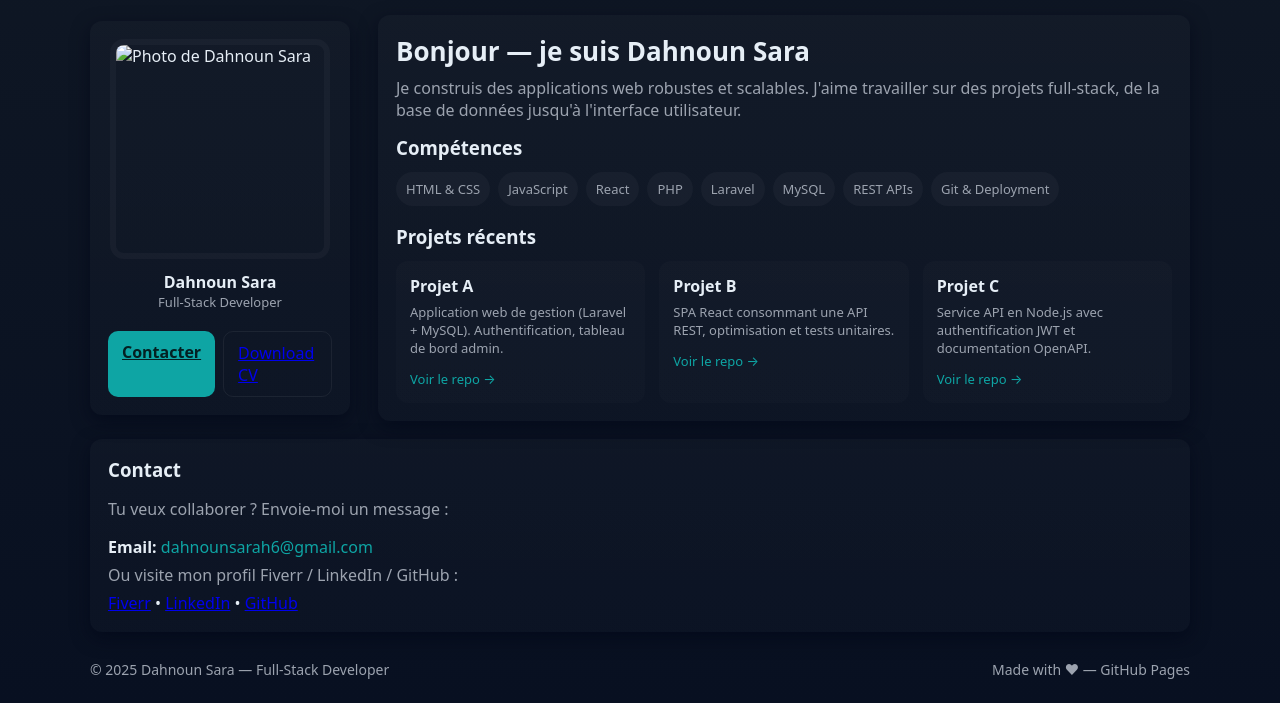
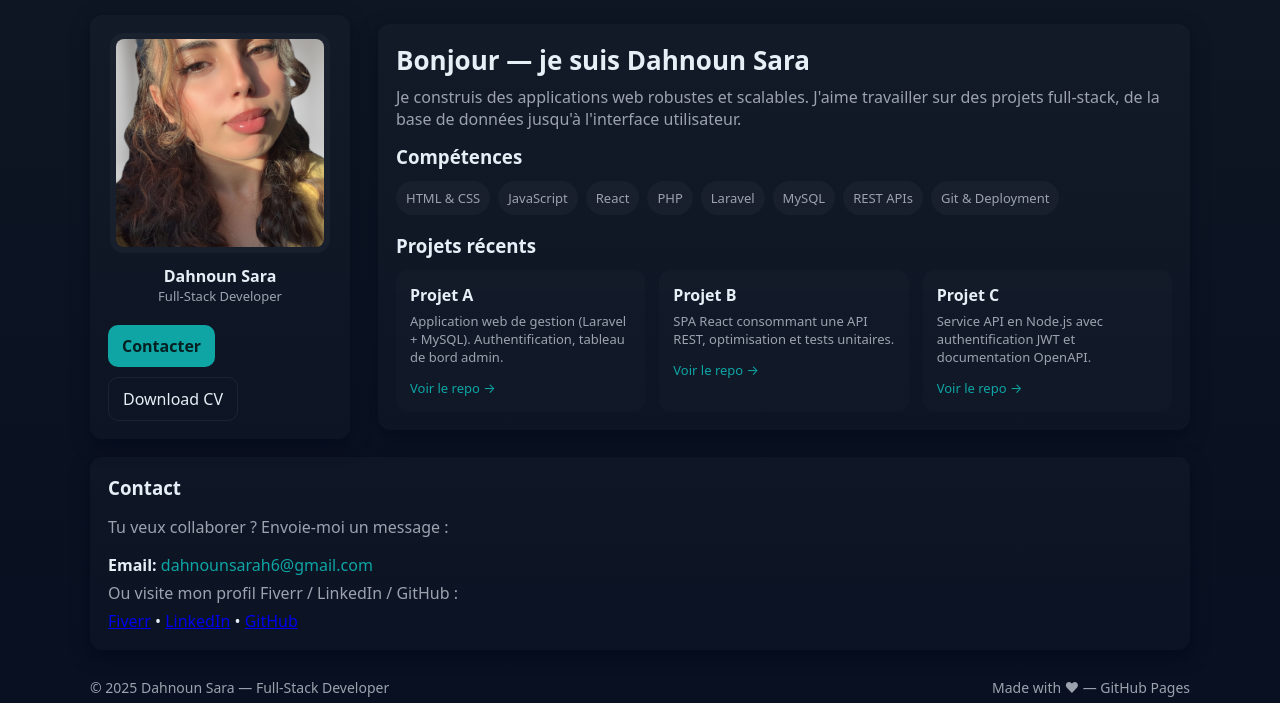
Before and after one commit to DahnSara/DahnSara.github.io, a plain HTML site: page index.html in a window 1280 px wide. Shown: the part 97-800 px from the top of the page. Drawn offline with Linux system fonts and the light colour scheme.

Commit message:
index.html

```diff
--- a/index.html
+++ b/index.html
@@ -19,11 +19,11 @@
       color:#e6eef6; -webkit-font-smoothing:antialiased; -moz-osx-font-smoothing:grayscale; padding:24px;
     }
     .container{max-width:var(--maxw); margin:24px auto;}
-    header{display:flex;align-items:center;justify-content:space-between;gap:16px}
+    header{display:flex;align-items:center;justify-content:space-between;gap:16px;flex-wrap:wrap}
     .brand{display:flex;gap:12px;align-items:center}
     .brand .logo{width:46px;height:46px;border-radius:10px;overflow:hidden;background:var(--glass);display:grid;place-items:center;font-weight:700}
     .brand h1{font-size:18px;margin:0}
-    nav{display:flex;gap:12px;align-items:center}
+    nav{display:flex;gap:12px;align-items:center;flex-wrap:wrap}
     nav a{color:var(--muted);text-decoration:none;font-size:14px}
     .btn{background:transparent;border:1px solid rgba(255,255,255,0.06);padding:8px 12px;border-radius:10px;font-size:14px}
     main{margin-top:18px}
@@ -33,9 +33,9 @@
     .avatar img{width:100%;height:100%;object-fit:cover;display:block}
     .intro h2{margin:0;font-size:26px}
     .intro p{color:var(--muted);margin:8px 0 14px}
-    .cta{display:flex;gap:10px}
-    .primary{background:var(--accent);color:#042022;padding:10px 14px;border-radius:10px;border:none;font-weight:600}
-    .outline{background:transparent;border:1px solid rgba(255,255,255,0.06);padding:10px 14px;border-radius:10px}
+    .cta{display:flex;gap:10px;flex-wrap:wrap}
+    .primary{background:var(--accent);color:#042022;padding:10px 14px;border-radius:10px;border:none;font-weight:600;text-decoration:none}
+    .outline{background:transparent;border:1px solid rgba(255,255,255,0.06);padding:10px 14px;border-radius:10px;text-decoration:none;color:#e6eef6;display:inline-block;text-align:center}
     .skills{display:flex;flex-wrap:wrap;gap:8px;margin-top:12px}
     .skill{background:rgba(255,255,255,0.03);padding:8px 10px;border-radius:999px;font-size:13px;color:var(--muted)}
     section h3{margin:0 0 12px}
@@ -44,11 +44,12 @@
     .proj h4{margin:0 0 6px}
     .proj p{color:var(--muted);font-size:13px;margin:0 0 10px}
     .proj a{font-size:13px;text-decoration:none;color:var(--accent)}
-    footer{margin-top:28px;color:var(--muted);font-size:14px;display:flex;justify-content:space-between;align-items:center}
+    footer{margin-top:28px;color:var(--muted);font-size:14px;display:flex;justify-content:space-between;align-items:center;flex-wrap:wrap}
     @media (max-width:880px){
       .hero{grid-template-columns:1fr;}
       .avatar{width:160px;height:160px;margin:0 auto}
       header{flex-direction:column;align-items:flex-start;gap:12px}
+      .cta{justify-content:center}
     }
   </style>
 </head>
@@ -72,16 +73,15 @@
       <div class="hero">
         <aside class="card" style="display:flex;flex-direction:column;align-items:center;gap:12px">
           <div class="avatar">
-            <!-- Remplace assets/avatar.jpg par ta photo -->
-            <img src="assets/avatar.jpg" alt="Photo de Dahnoun Sara">
+            <img src="assets/avatar.jpg.png" alt="Photo de Dahnoun Sara">
           </div>
           <div style="text-align:center">
             <div style="font-weight:700">Dahnoun Sara</div>
             <div style="color:var(--muted);font-size:13px">Full‑Stack Developer</div>
           </div>
-          <div style="width:100%;display:flex;gap:8px;justify-content:center;margin-top:8px">
+          <div class="cta" style="margin-top:8px">
             <a class="primary" href="#contact">Contacter</a>
-            <a class="outline" href="assets/CV-Dahnoun.pdf" download>Download CV</a>
+            <a class="outline" href="assets/CV-Dahnoun.pdf.pdf" download>Download CV</a>
           </div>
         </aside>
         <section class="card intro">
```
